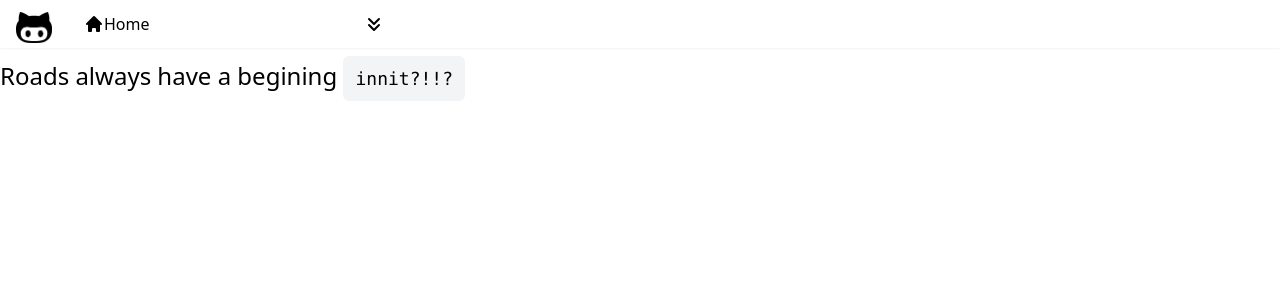
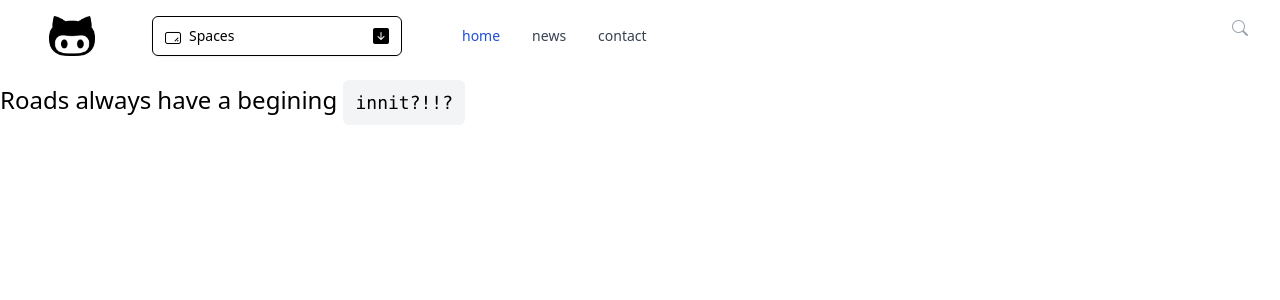
Before and after one commit to JehadMR/Redclone, a Next.js app in the folder redclone/: page / in a window 1280 px wide. Shown: the top 300 px of the page. Built offline with nearby package versions, Linux system fonts and the light colour scheme.

Commit message:
Dummy header , added better icons

```diff
--- a/redclone/components/Header.tsx
+++ b/redclone/components/Header.tsx
@@ -1,31 +1,50 @@
-import Image from 'next/image'
-import React from 'react'
-import logomain from './siteimages/logomain.png'
-import { BeakerIcon, ChevronDoubleDownIcon, HomeIcon } from '@heroicons/react/solid'
-import { StarIcon } from '@heroicons/react/outline'
+import Image from "next/image"
+import React from "react"
+import logomain from "./siteimages/logomain.png"
+import 'bootstrap-icons/font/bootstrap-icons.css'
+
 
 
 
 
 function header() {
   return (
-    <div className='flex sticky top-0 z-50 px-4 py-3 shadow-sm '>
-      <div className="headerlogo relative h-5 w-10 flex-shring-0 cursor-pointer">
-          {/* consider this approach: width: 5%;
-            display: flex;
-            align-items: center;
-            justify-content: center;
-            padding: 25px 0px 11px 0px;
-            background-color: #a1a1a154;
-            border-bottom-right-radius: 30%;
-            border-bottom-left-radius: 30%; */}
-          <Image objectFit='contain' src={logomain} width='36.5px' height='31.5px' />
+    <div className="flex sticky top-0 z-50 px-8 py-4  ">
+        <div className="headerlogo relative h-10 w-20  flex-shrink-0 cursor-pointer">
+        <Image objectFit="contain" src={logomain} layout="fill" />
+        </div>
+
+
+
+       <div className="group flex items-center mx-1 md:mx-10  px-3 xl:min-w-[250px] border border-black rounded-md shadow-sm hover:cursor-pointer ">
+          <i className="bi bi-textarea-resize w-5 h-5 "></i>
+          <p className="flex-1 hidden ml-1 lg:inline text-sm font-medium 	">Spaces</p>
+          <i className="bi bi-arrow-down-square-fill group-hover:text-blue-700  pl-3 "></i>
       </div>
-        <div className='flex items-center mx-7 xl:min-w-[300px]'>
-          <HomeIcon className='w-5 h-5' />
-          <p className='flex-1'>Home</p>
-          <ChevronDoubleDownIcon className='h-5 w-5'/>
-        </div>
+      {/* NAVBAR STARTS HERE! */}
+
+      <nav className="container mx-auto flex flex-wrap items-center justify-between px-5">
+          <div className="hidden md:block w-full md:w-auto" id="mobile-menu">
+            <ul className="flex-col md:flex-row flex md:space-x-8 mt-4 md:mt-0 md:text-sm md:font-medium">
+              <li>
+                <a href="#" className="bg-blue-700 md:bg-transparent text-white block pl-3 pr-4 py-2 md:text-blue-700 md:p-0 rounded" aria-current="page">home</a>
+              </li>
+              <li>
+                <a href="#" className="text-gray-700 hover:bg-gray-50 border-b border-gray-100 md:hover:bg-transparent md:border-0 block pl-3 pr-4 py-2 md:hover:text-blue-700 md:p-0">news</a>
+              </li>
+              <li>
+                <a href="#" className="text-gray-700 hover:bg-gray-50 border-b border-gray-100 md:hover:bg-transparent md:border-0 block pl-3 pr-4 py-2 md:hover:text-blue-700 md:p-0">contact</a>
+              </li>
+            </ul>
+          </div>
+       </nav>
+        {/* NAVBAR ENDS HERE! */}
+
+      <form>
+          <i className="bi bi-search h-6 w-6 text-gray-400"></i>
+      </form>
+
+
 
     </div>
   )
--- a/redclone/package.json
+++ b/redclone/package.json
@@ -7,6 +7,7 @@
   },
   "dependencies": {
     "@heroicons/react": "^1.0.6",
+    "bootstrap-icons": "^1.8.3",
     "next": "latest",
     "react": "18.1.0",
     "react-dom": "18.1.0"
```
Also changed, not shown: 2 other files (tests, documents, lock files or other folders).
